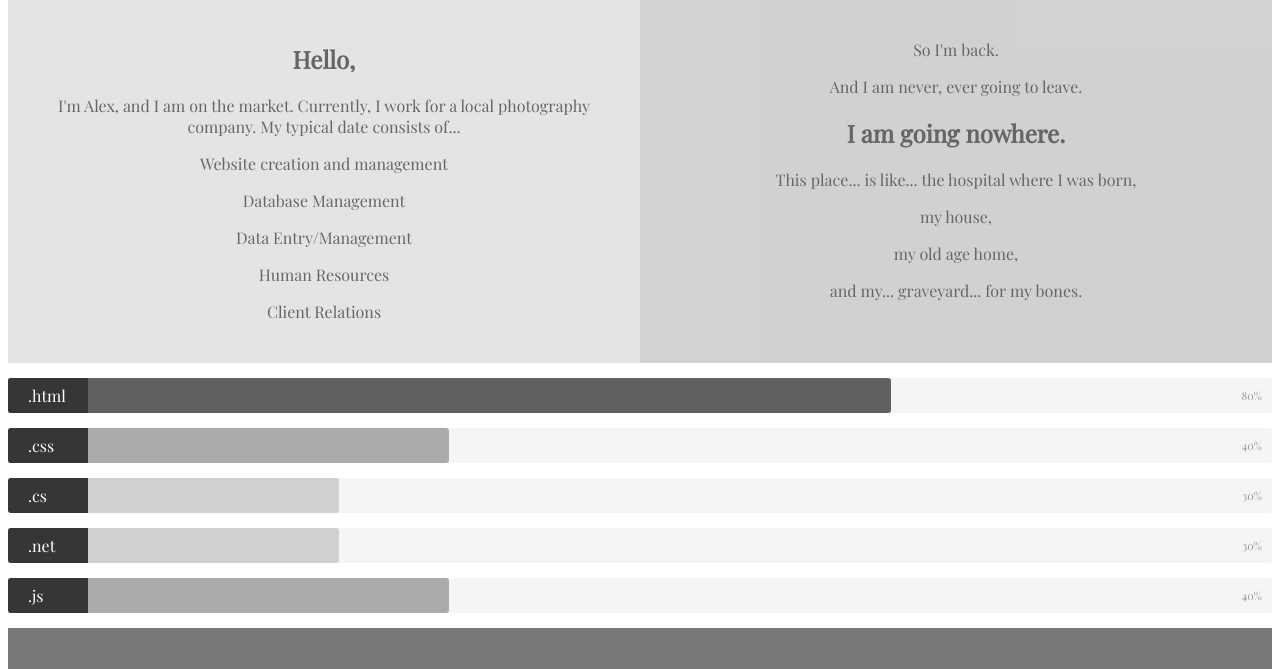
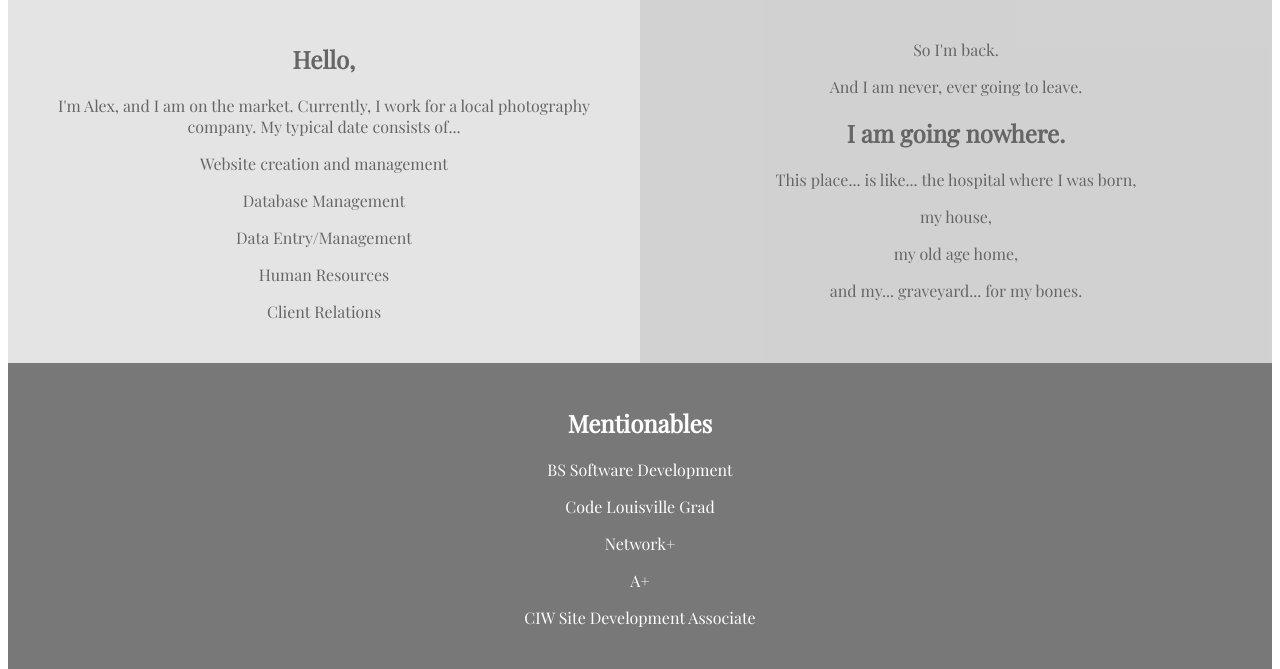
Before and after one commit to alexclark4121/alexclarkdotorg, a plain HTML site: page index.html in a window 1280 px wide. Shown: the part 207-876 px from the top of the page. Drawn offline with nearby package versions, Linux system fonts and the light colour scheme.

Commit message:
removed skills bar slider

```diff
--- a/index.html
+++ b/index.html
@@ -63,38 +63,39 @@
 </section>
 
 
-<!--skills bar divs-->
+<!--skills bar divs--
 
 <div class="skillbar clearfix " data-percent="80%">
   <div class="skillbar-bar" id="html-bar"></div>
   <div class="skillbar-title" id="html-title"><span>.html</span></div>
   <div class="skill-bar-percent">80%</div>
-  </div> <!-- End Skill Bar -->
+  </div>
 
   <div class="skillbar clearfix " data-percent="40%">
     <div class="skillbar-bar" id="css-bar"></div>
     <div class="skillbar-title" id="css-title"><span>.css</span></div>
     <div class="skill-bar-percent">40%</div>
-  </div> <!-- End Skill Bar -->
+  </div>
 
   <div class="skillbar clearfix " data-percent="30%">
     <div class="skillbar-bar" id="c-sharp-bar"></div>
     <div class="skillbar-title" id="c-sharp-title"><span>.cs</span></div>
     <div class="skill-bar-percent">30%</div>
-  </div> <!-- End Skill Bar -->
+  </div>
 
   <div class="skillbar clearfix " data-percent="30%">
     <div class="skillbar-bar" id="dot-net-bar"></div>
     <div class="skillbar-title" id="dot-net-title"><span>.net</span></div>
     <div class="skill-bar-percent">30%</div>
-  </div> <!-- End Skill Bar -->
+  </div>
 
   <div class="skillbar clearfix " data-percent="40%">
     <div class="skillbar-bar" id="javascript-bar"></div>
     <div class="skillbar-title" id="javascript-title"><span>.js</span></div>
     <div class="skill-bar-percent">40%</div>
-  </div> <!-- End Skill Bar -->
+  </div>
 
+-->
 <!--place to put some accolades-->
 
 <div class="pre-footer">
```
